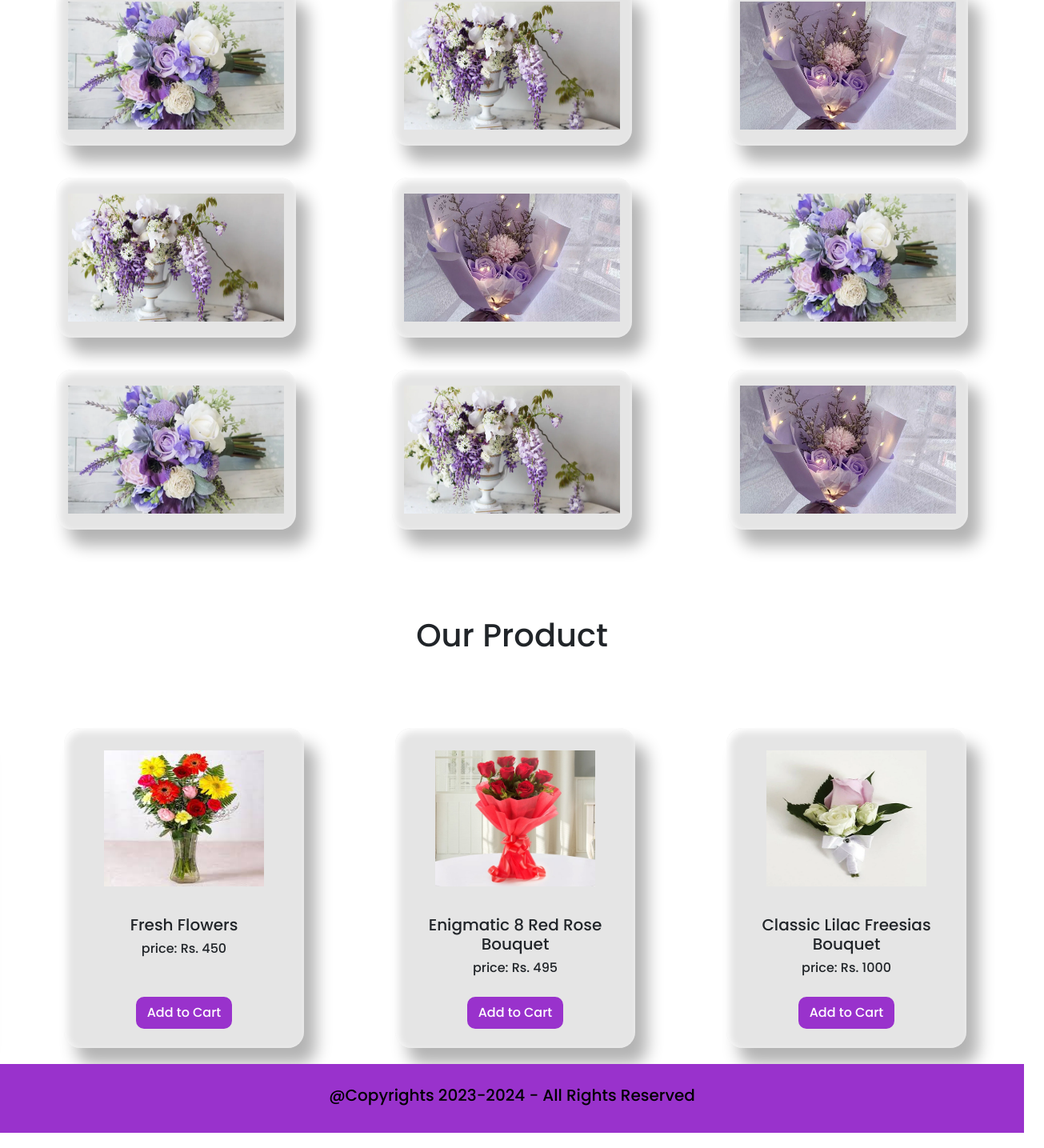
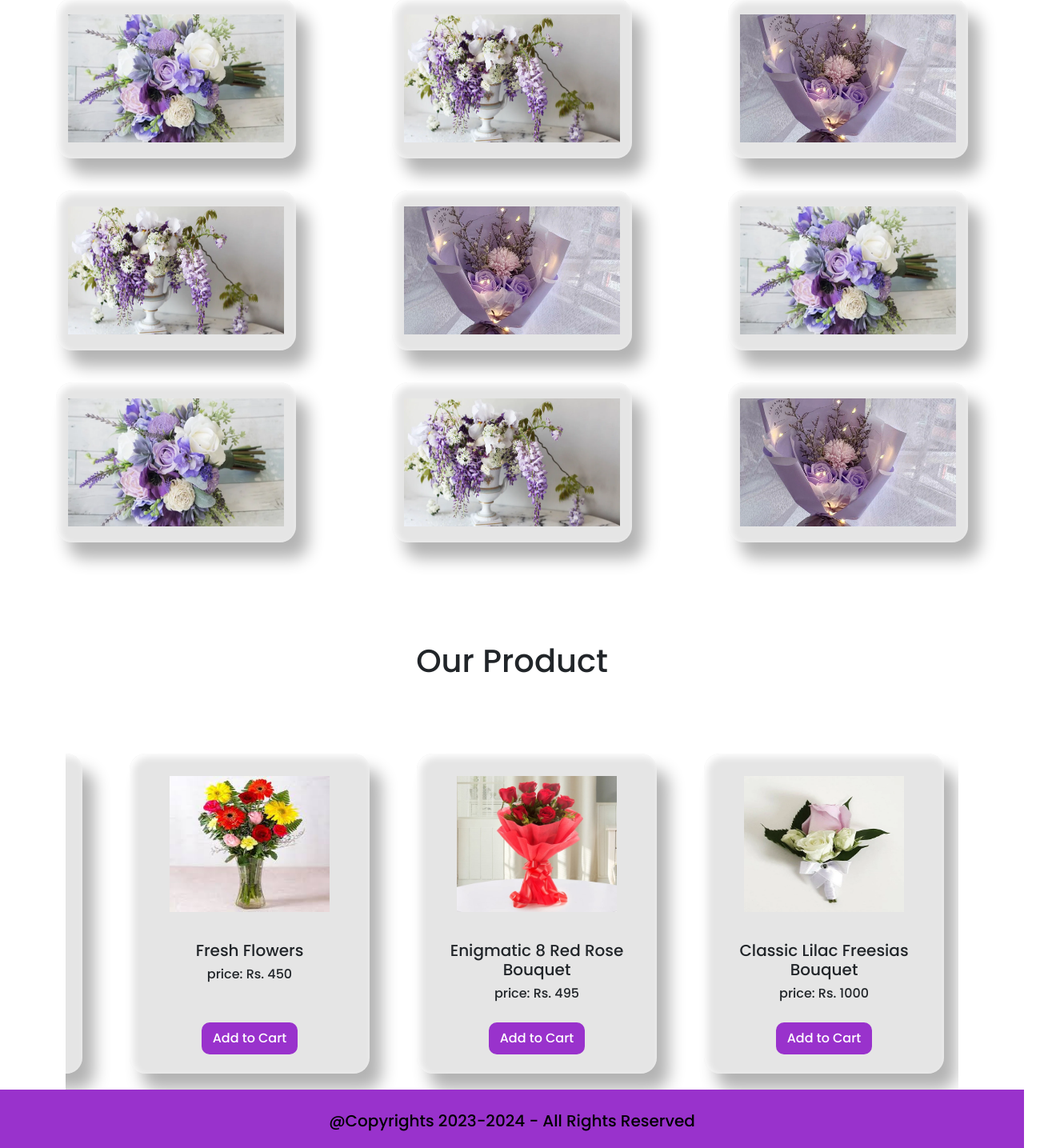
Before and after one commit to DivyaG7/dflorist, a React (Create React App) app: page /About in a window 1280 px wide. Shown: the part 1078-2513 px from the top of the page at 80% size, 1305 px wide, since content can reach past the window. Built offline with nearby package versions, Linux system fonts and the light colour scheme.

Commit message:
first commit

```diff
--- a/src/pages/About.jsx
+++ b/src/pages/About.jsx
@@ -44,6 +44,7 @@ export const About = () => {
 
       <div className='gallery-section section'>
         <h1>GALLERY</h1>
+        <div className='p-3'>
         <div className="row row-cols-1 row-cols-md-3 g-4 mb-4 gallery">
           <div className="col image">
             <div className="h-100 zoom-image-container">
@@ -108,10 +109,11 @@ export const About = () => {
           </div>
 
         </div>
+        </div>
       </div>
 
       <div className="section">
-        <section>
+        <section className='container'>
           <h1 className='text-center'>Our Product</h1>
           <ProductCarousel />
         </section>
--- a/src/pages/Home.jsx
+++ b/src/pages/Home.jsx
@@ -17,7 +17,7 @@ export const Home = () => {
         <div className='home'>
             <div className="section">
                 <h1>CATEGORY</h1>
-
+<div className='p-3'>
                 <div className="row row-cols-1 row-cols-md-3 g-4 px-4">
                     <div className="col">
                         <a href='/Product'>
@@ -56,6 +56,7 @@ export const Home = () => {
                         </a>
                     </div>
                 </div>
+                </div>
             </div>
 
             <div className="section">
@@ -67,6 +68,7 @@ export const Home = () => {
             <div className="section">
                 <section>
                     <h1>Best collections</h1>
+                    <div className='p-3'>
                     <div className="row row-cols-1 row-cols-md-3 g-4 px-4">
                         <div className="col">
                             <a href='/Product'>
@@ -104,6 +106,7 @@ export const Home = () => {
                                 </div>
                             </a>
                         </div>
+                    </div>
                     </div>
                 </section>
 
```
Also changed, not shown: src/pages/About.css (line endings or trailing spaces).
